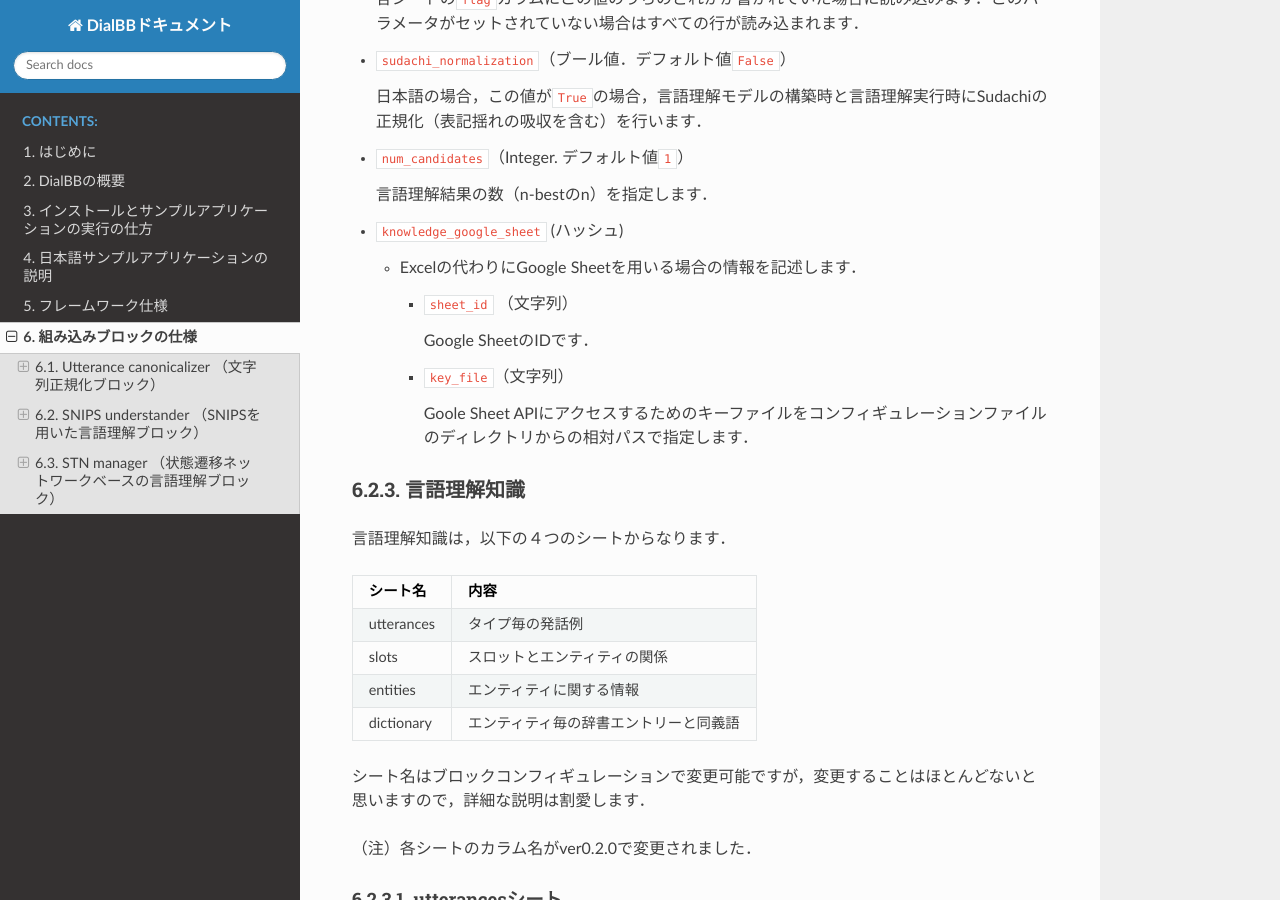
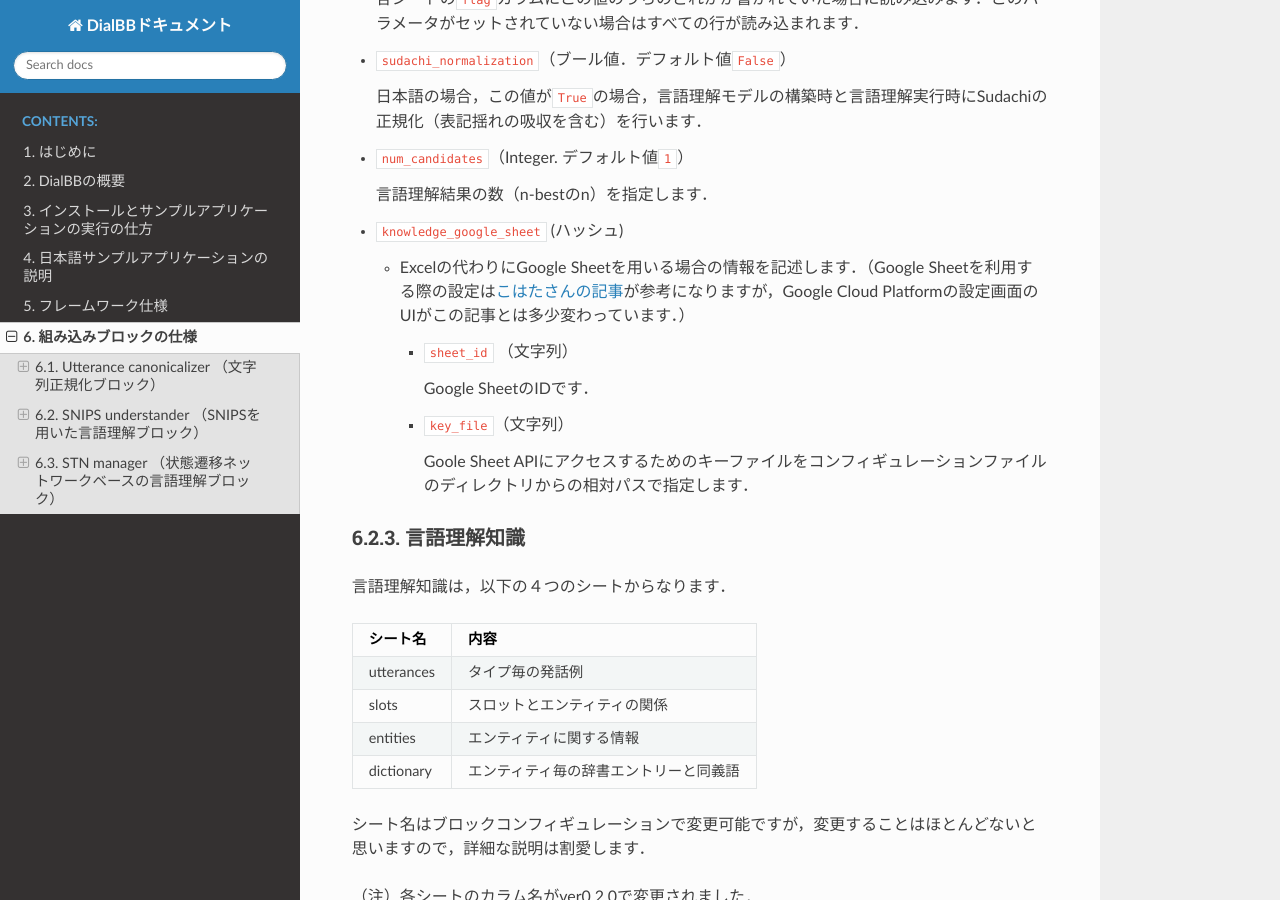
Before and after one commit to c4a-ri/dialbb, a Sphinx documentation site: the page built from docs/document-ja/source/06_builtin_blocks.md, in a window 1280 px wide and 900 px high, scrolled down 2281 px. Built offline with Sphinx 7.4.7 and the Read the Docs theme 2.0.0, drawn with Linux system fonts in a browser that asks for light colours.

Commit message:
Google sheet info added to the document

```diff
--- a/docs/document-ja/source/06_builtin_blocks.md
+++ b/docs/document-ja/source/06_builtin_blocks.md
@@ -104,7 +104,8 @@
 
 - `knowledge_google_sheet` (ハッシュ)
 
-  - Excelの代わりにGoogle Sheetを用いる場合の情報を記述します．
+  - Excelの代わりにGoogle Sheetを用いる場合の情報を記述します．（Google Sheetを利用する際の設定は[こはたさんの記事](https://note.com/kohaku935/n/nc13bcd11632d)が参考になりますが，Google Cloud Platformの設定画面のUIがこの記事とは多少変わっています．）
+
 
     - `sheet_id` （文字列）
 
```
